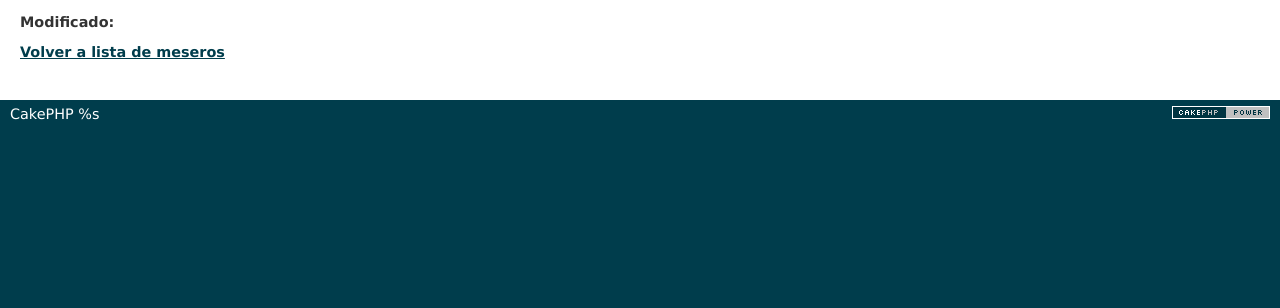
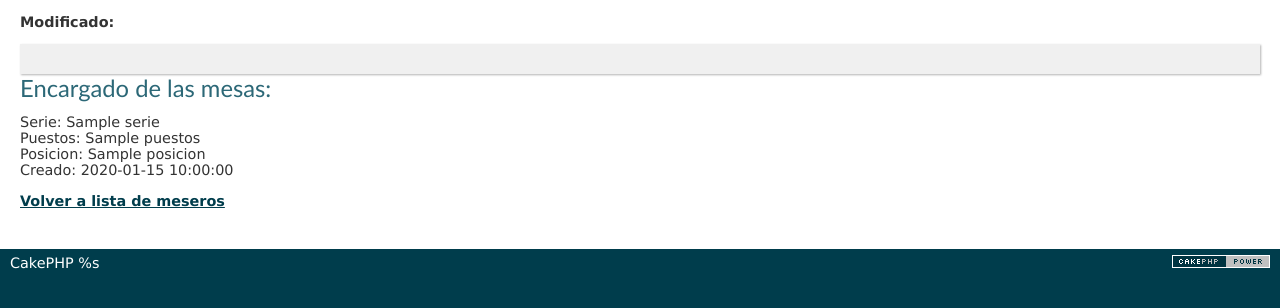
Before and after one commit to exequiellares/restaurante, a CakePHP app: the page made by app/View/Meseros/ver.ctp in a window 1280 px wide. Shown: the part 181-489 px from the top of the page. Run offline with PHP 8.4 and a stand-in for CakePHP, Linux system fonts and the light colour scheme; the template is opened without the code that fills it: most values are stand-ins (such as "Sample title", 1, 10 or a date in 2020); data that the repository does not hold is empty; some libraries are stand-ins or nearby versions.

Commit message:
Agregada la relacion mesero-mesas
- Se muestra las mesas asociadas a cada mesero en la View ver

```diff
--- /dev/null
+++ b/app/Controller/MesasController.php
@@ -0,0 +1,5 @@
+<?php
+    class MesasController extends AppController{
+
+    }
+?>
--- a/app/View/Meseros/ver.ctp
+++ b/app/View/Meseros/ver.ctp
@@ -5,4 +5,25 @@
 <p><strong>Creado: </strong><?php echo $this->Time->format('d-m-Y; h:i A',$mesero['Mesero']['created']); ?></p>
 <p><strong>Modificado: </strong><?php echo $this->Time->format('d-m-Y; h:i A', $mesero['Mesero']['modified']); ?></p>
 
+<pre><?php //print_r($mesero); ?></pre>
+
+<h3>Encargado de las mesas:</h3>
+
+<?php if(empty($mesero['Mesa'])):?>
+    <p>No tiene mesas asociadas</p>
+<?php endif; ?>
+
+<?php foreach($mesero['Mesa'] as $m):?>
+    <p>
+        Serie: <?php echo $m['serie']; ?>
+        <br/>
+        Puestos: <?php echo $m['puestos']; ?>
+        <br/>
+        Posicion: <?php echo $m['posicion']; ?>
+        <br/>
+        Creado: <?php echo $m['created']; ?>
+        <br/>
+    </p>
+<?php endforeach; ?>
+
 <?php  echo $this->Html->link('Volver a lista de meseros', array('controller' => 'meseros', 'action' => 'index')); ?>
```
Also changed, not shown: app/Model/Mesa.php (added, +12 -0 lines), app/Model/Mesero.php (+12 -0 lines).
